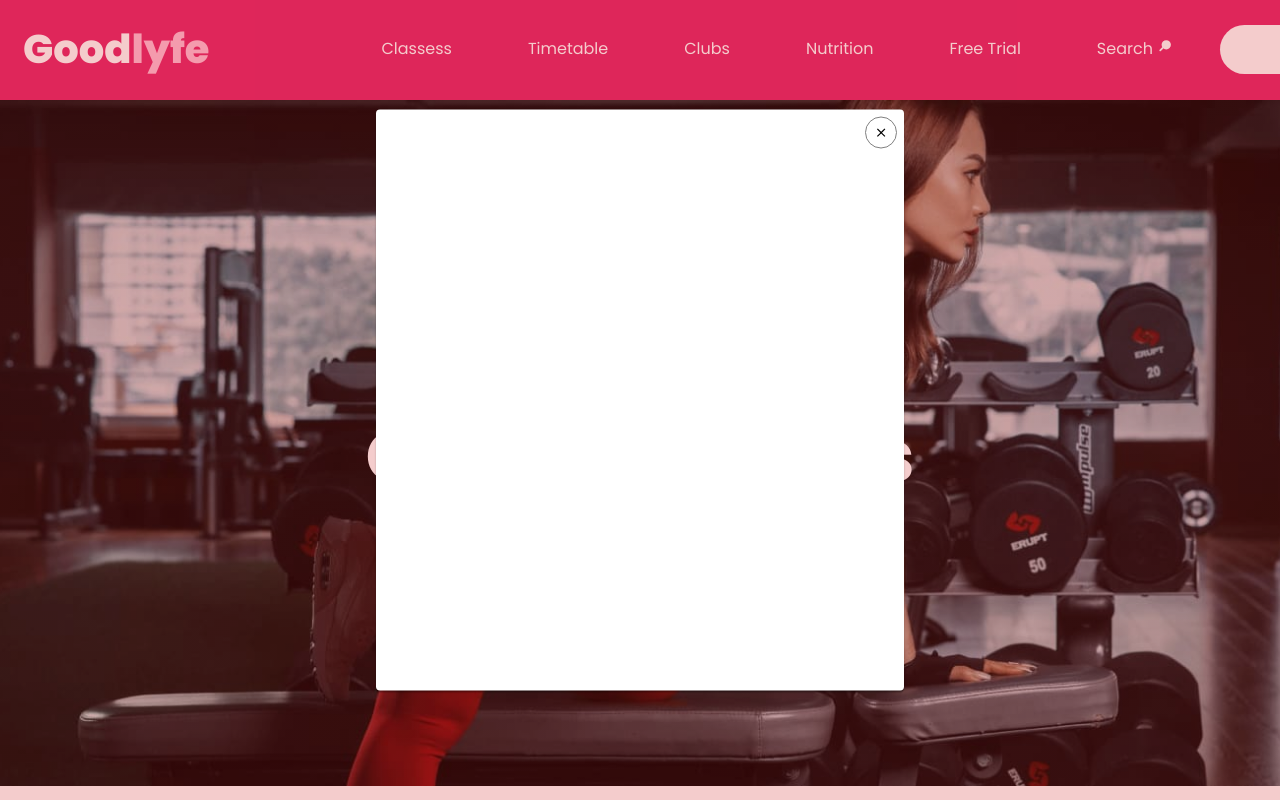
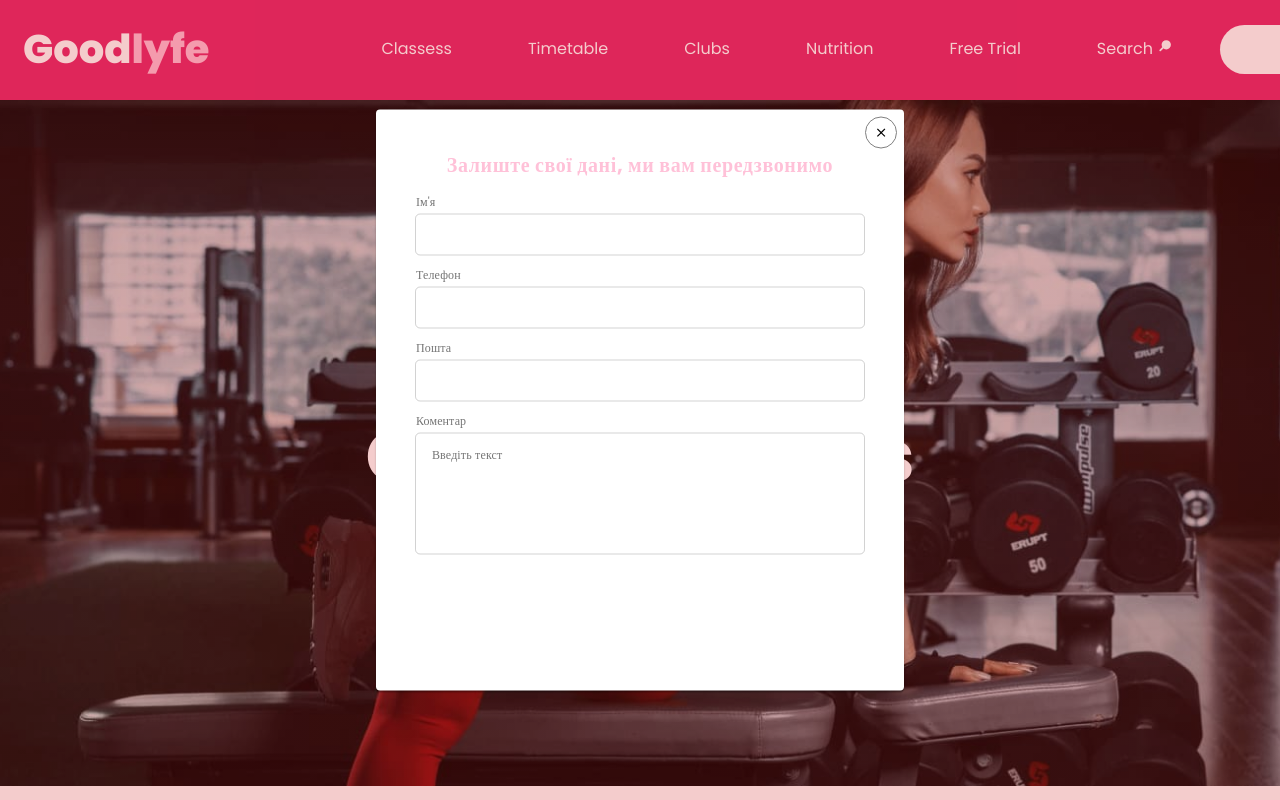
Before and after one commit to Horbunov-Yurii/FE_2_15_01_25, a plain HTML site: page index.html in a window 1280 px wide. Both pictures are taken after a click on the button "See the benefits". Shown: the top 800 px of the page. Drawn offline with nearby package versions, Linux system fonts and the light colour scheme.

Commit message:
456
model html,css

```diff
--- a/css/style.css
+++ b/css/style.css
@@ -620,7 +620,7 @@ width: 528px;
         top: 50%;
         left: 50%;
         transform: translate(-50%,-50%);
-
+        padding: 40px;
 }
 
 .model-close{
@@ -651,3 +651,46 @@ width: 528px;
 
     }
 }
+.model-title{
+    color: var(--accent-text);
+    text-align: center;
+    font-size: 20px;
+    font-weight: 700;
+    line-height: normal;
+    letter-spacing: 0.6px;
+    margin-bottom: 12px;
+}
+.model-label{
+color: #757575;
+font-size: 12px;
+font-weight: 400;
+line-height: normal;
+letter-spacing: 0.12px;
+}
+.model-input{
+width: 100%;
+height: 40px;
+border-radius: 4px;
+outline: 1px solid rgba(33, 33, 33, 0.20);
+display: block;
+margin-top: 4px;
+margin-bottom: 10px;
+border: none;
+padding-left: 42px;
+}
+.model-comment{
+    padding: 12px 16px;
+    width: 100%;
+    height: 120px;
+    border-radius: 4px;
+    outline: 1px solid rgba(33, 33, 33, 0.20);
+    margin-top: 4px;
+    display: block;
+    resize: none;
+    border: none;
+    color: rgba(117, 117, 117, 0.50);
+    font-size: 12px;
+    font-weight: 400;
+    line-height: normal;
+    letter-spacing: 0.12px;
+}
--- a/index.html
+++ b/index.html
@@ -312,6 +312,21 @@
 <button class="model-close" data-modal-close type="button"><svg class="model-icon">
   <use href="./img/symbol-defs.svg#icon-close"></use>
 </svg></button>
+<h2 class="model-title">Залиште свої дані, ми вам передзвонимо</h2>
+<form class="modal-form">
+  <label class="model-label">Ім'я
+    <input class="model-input" type="text">
+  </label>
+  <label class="model-label">Телефон
+    <input class="model-input" type="tel">
+  </label>
+  <label class="model-label">Пошта
+    <input class="model-input" type="email">
+  </label>
+  <label class="model-label">Коментар
+    <textarea placeholder="Введіть текст" class="model-comment"></textarea>
+  </label>
+</form>
 </div>
     </div>
     <script type="module" src="./js/model.js"></script>
```
